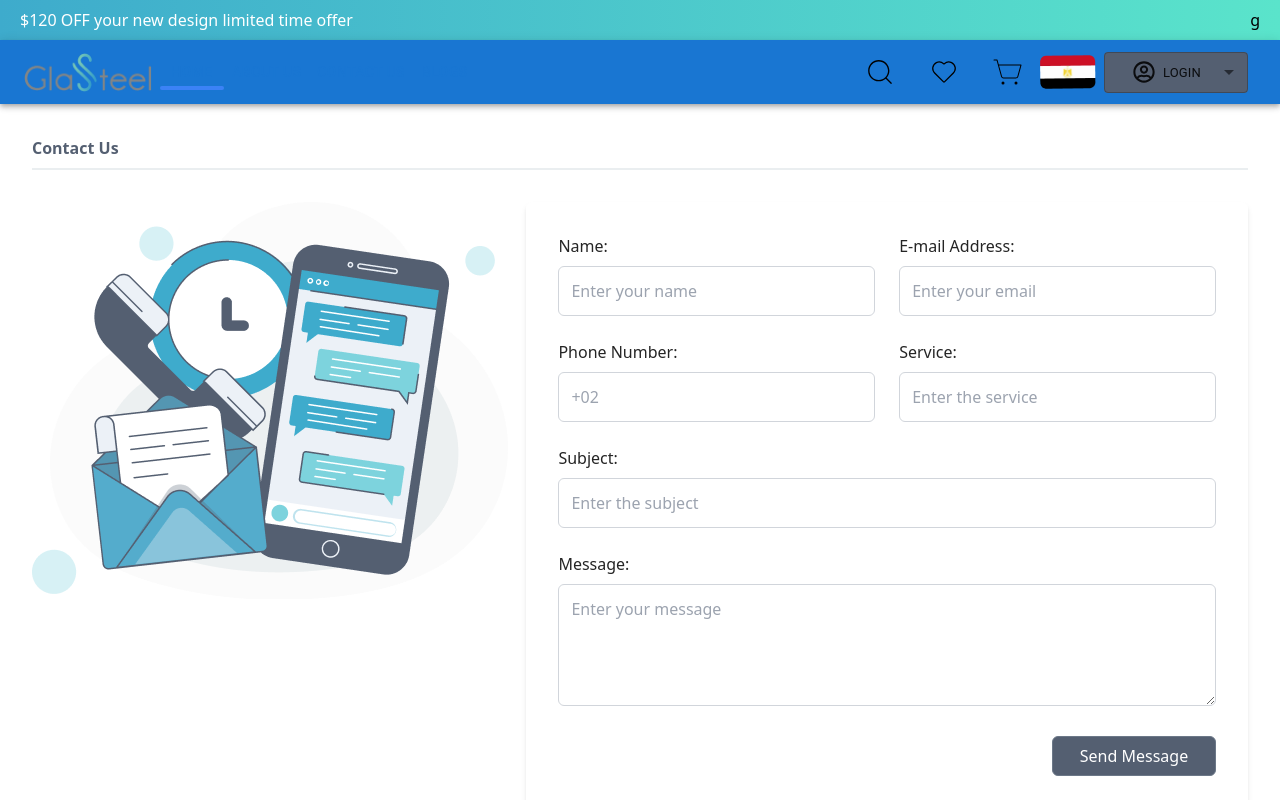
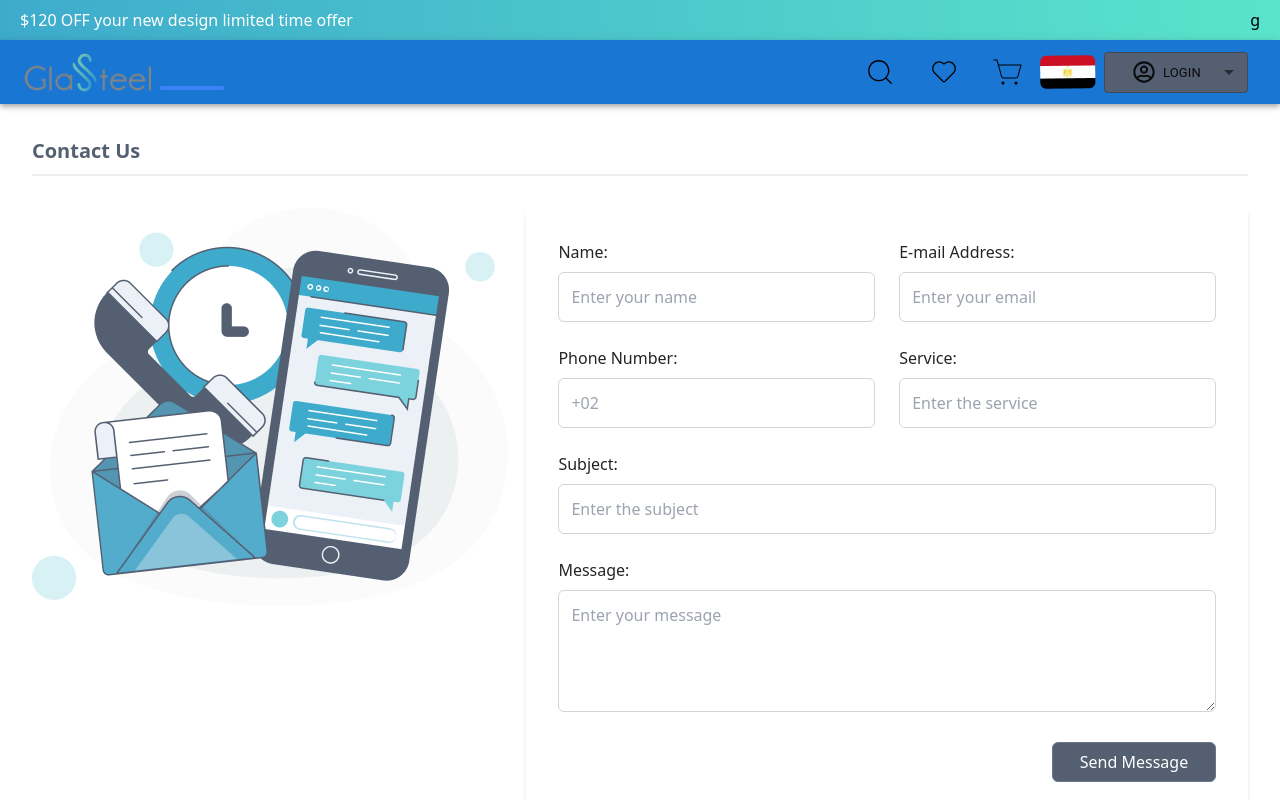
Before and after one commit to Abdo90800/work-project, a Next.js app: page /en/contact-us in a window 1280 px wide. Shown: the top 800 px of the page. Built offline with nearby package versions, Linux system fonts and the light colour scheme.

Commit message:
edit title size

```diff
--- a/src/app/component/ContactHead.jsx
+++ b/src/app/component/ContactHead.jsx
@@ -3,7 +3,7 @@ const ContactHead = () => {
   return (
     <section className="contact-head max-w-screen-xl px-4 mx-auto sm:px-6 lg:px-8">
       <header className="my-8">
-        <h1 className="text-left text-customheader font-bold">Contact Us</h1>
+        <h1 className="text-left text-customheader font-bold text-[20px]">Contact Us</h1>
         <span className="border w-full border-[#EAEEF0] flex my-2"></span>
       </header>
 
```
